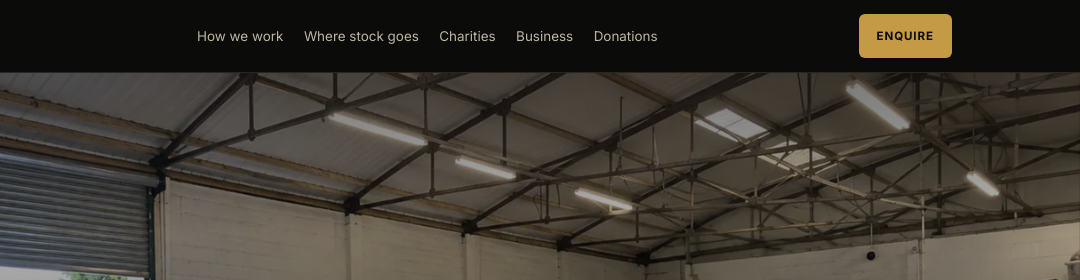
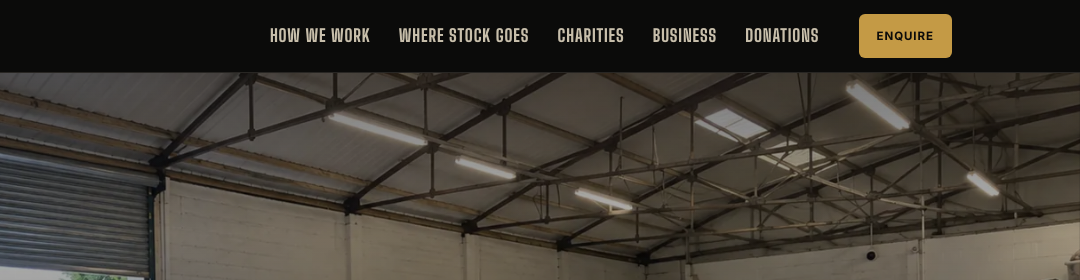
Before and after one commit to ozarensky/the-trade-lofft, a plain HTML site: page index.html in a window 1280 px wide. Shown: the top 280 px of the page, 200-1280 px from the left. Drawn offline with Linux system fonts and the light colour scheme.

Commit message:
Move primary nav beside the Enquire button and set it in Big Shoulders Display
Co-Authored-By: Claude Fable 5.1 <noreply@anthropic.com>

```diff
--- a/index.html
+++ b/index.html
@@ -67,7 +67,7 @@
   <div style="height:73px;background:#0B0B0A"></div>
   <header style="position:fixed;top:0;left:0;right:0;z-index:50;display:flex;align-items:center;justify-content:space-between;gap:24px;height:73px;box-sizing:border-box;padding:12px clamp(20px,5vw,72px);background:#0B0B0A;color:#F1E7D0;border-bottom:1px solid rgba(241,231,208,0.12)">
     <a href="#top" style="flex:none;display:flex;align-items:center;height:44px"><img src="img/logo-wordmark.webp" width="516" height="172" alt="The Trade Loft" style="height:44px;width:auto;display:block"></a>
-    <nav aria-label="Primary" data-mob="navlinks" style="display:flex;flex-wrap:nowrap;gap:clamp(12px,1.6vw,24px);font-size:clamp(12px,1.05vw,14px);white-space:nowrap;min-width:0;overflow:hidden;color:rgba(241,231,208,0.78)">
+    <nav aria-label="Primary" data-mob="navlinks" style="display:flex;flex-wrap:nowrap;align-items:center;gap:clamp(16px,2.2vw,36px);margin-left:auto;margin-right:clamp(4px,1.2vw,20px);font-family:'Big Shoulders Display',sans-serif;font-weight:800;font-size:clamp(16px,1.35vw,20px);letter-spacing:0.05em;text-transform:uppercase;white-space:nowrap;min-width:0;overflow:hidden;color:rgba(241,231,208,0.82)">
       <a href="#how" style="color:inherit">How we work</a>
       <a href="#pipeline" style="color:inherit">Where stock goes</a>
       <a href="#charities" style="color:inherit">Charities</a>
```
